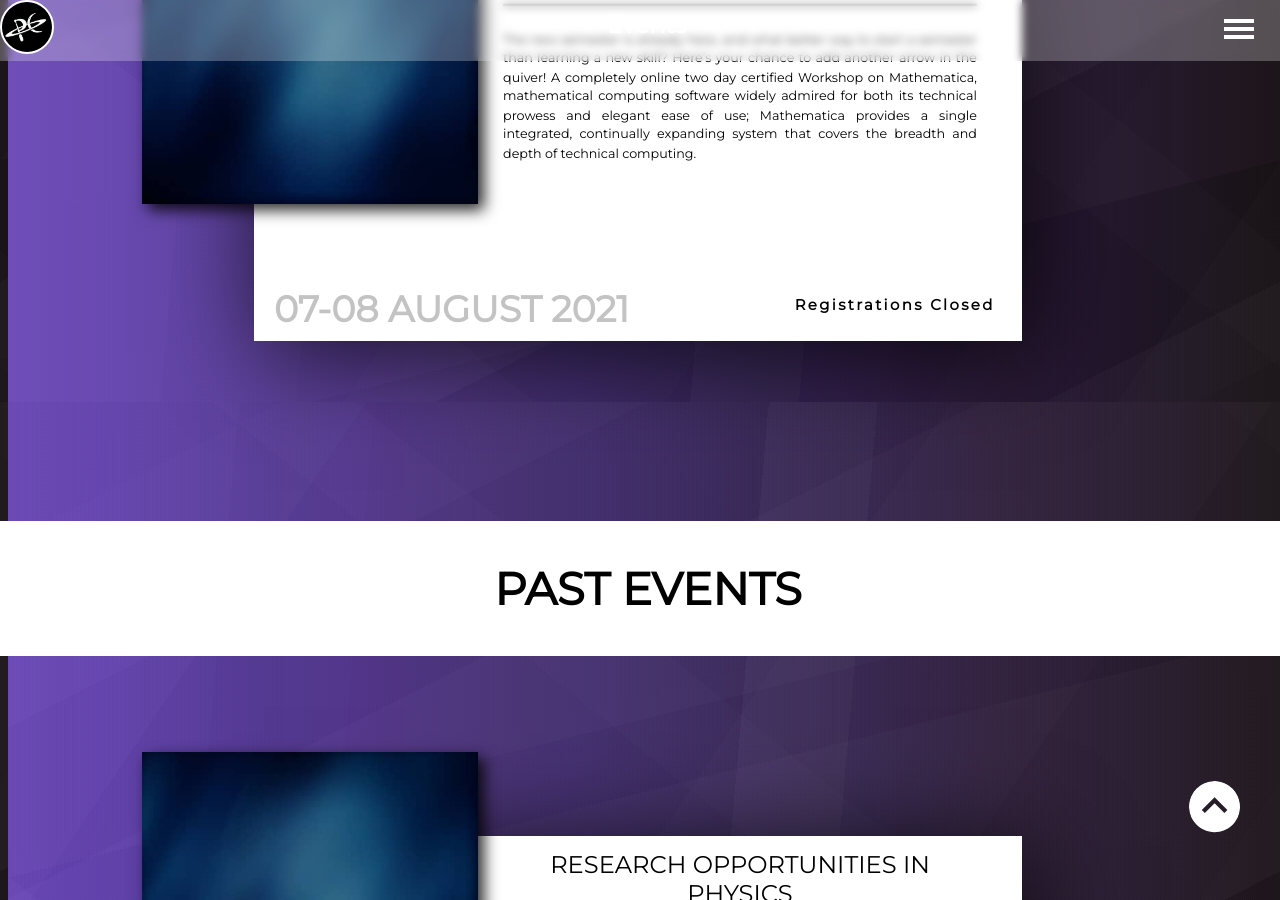
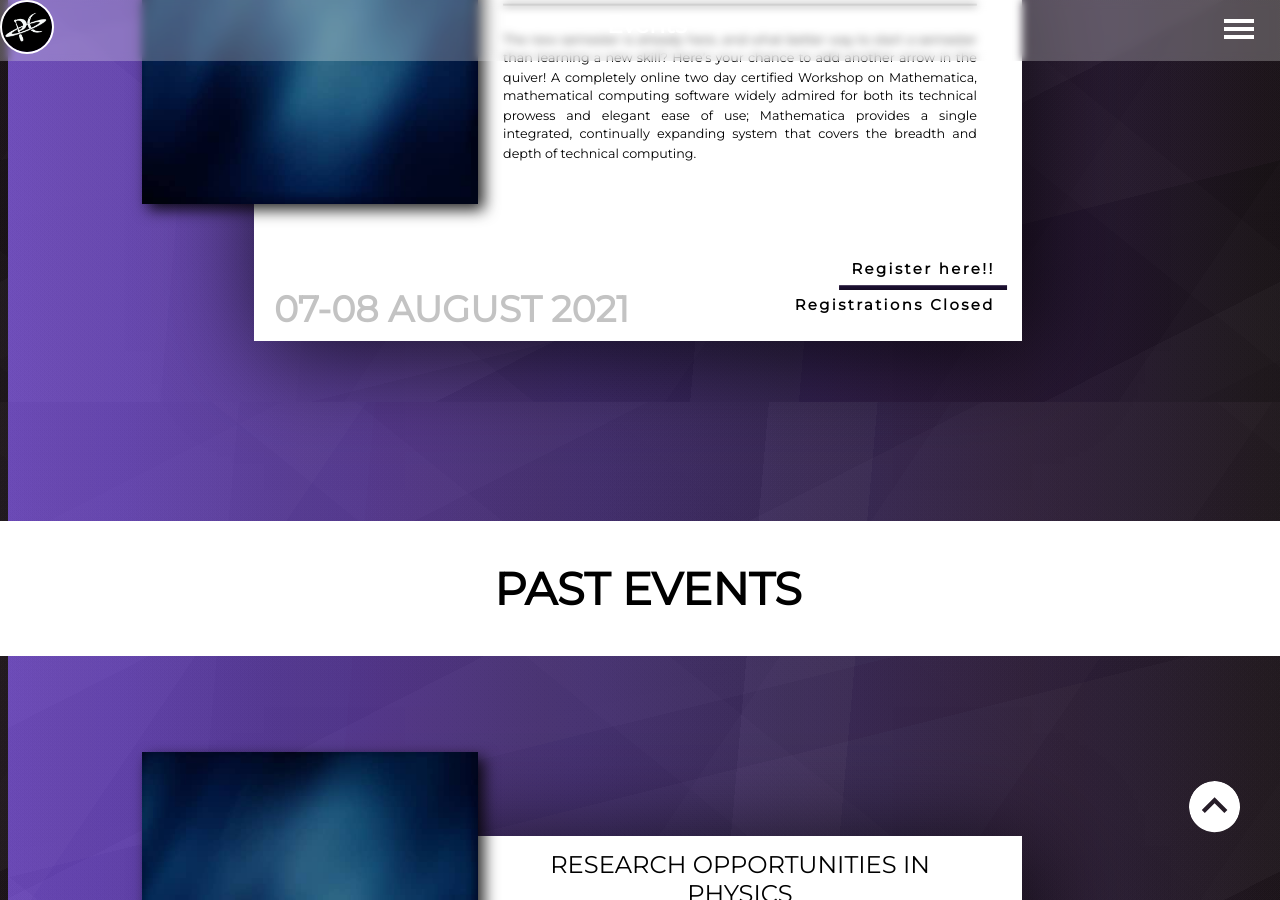
Before and after one commit to PhysicsClubSVNIT/PhysicsClubSVNIT.github.io, a Jekyll site: the page built from events.html, in a window 1280 px wide and 900 px high, scrolled down 496 px. Built offline with Jekyll 4.4.1, drawn with Linux system fonts in a browser that asks for light colours; some web fonts are replaced.

Commit message:
minor fixes

```diff
--- a/_data/events.json
+++ b/_data/events.json
@@ -4,7 +4,7 @@
 		"date":"07-08 August 2021",
 		"poster":"070821",
 		"descr":"The new semester is already here, and what better way to start a semester than learning a new skill? Here’s your chance to add another arrow in the quiver! A completely online two day certified Workshop on Mathematica, mathematical computing software widely admired for both its technical prowess and elegant ease of use; Mathematica provides a single integrated, continually expanding system that covers the breadth and depth of technical computing.",
-		"reglink":" ",
+		"reglink":"javascript: void(0)",
 		"linktitle": "Registrations closed"
 	}
 ],
--- a/events.html
+++ b/events.html
@@ -35,7 +35,7 @@
                    {% if event.reglink != " " %}
                    <a class = "link" target="_blank" href = "{{ event.reglink }}" id = "{{ event.poster }}reglidid">Register here!!</a>
                    {% endif %}
-                   {% if event.reglink == " " %}
+                   {% if event.reglink == 'javascript: void(0)' %}
                    <div class="link" id = "{{ event.poster }}regcidid">Registrations Closed</div>
                    {% endif %}
                </div>
```
